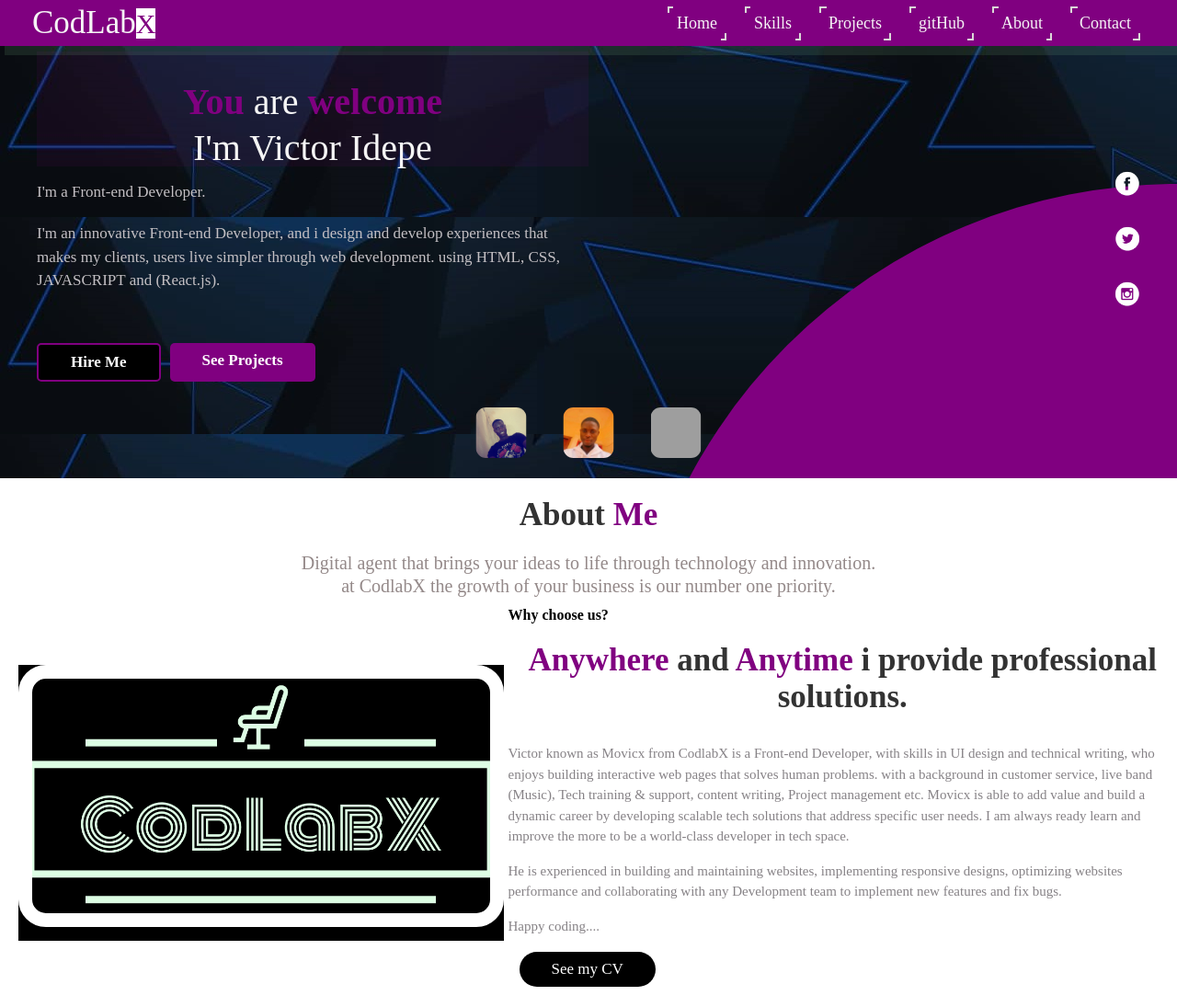
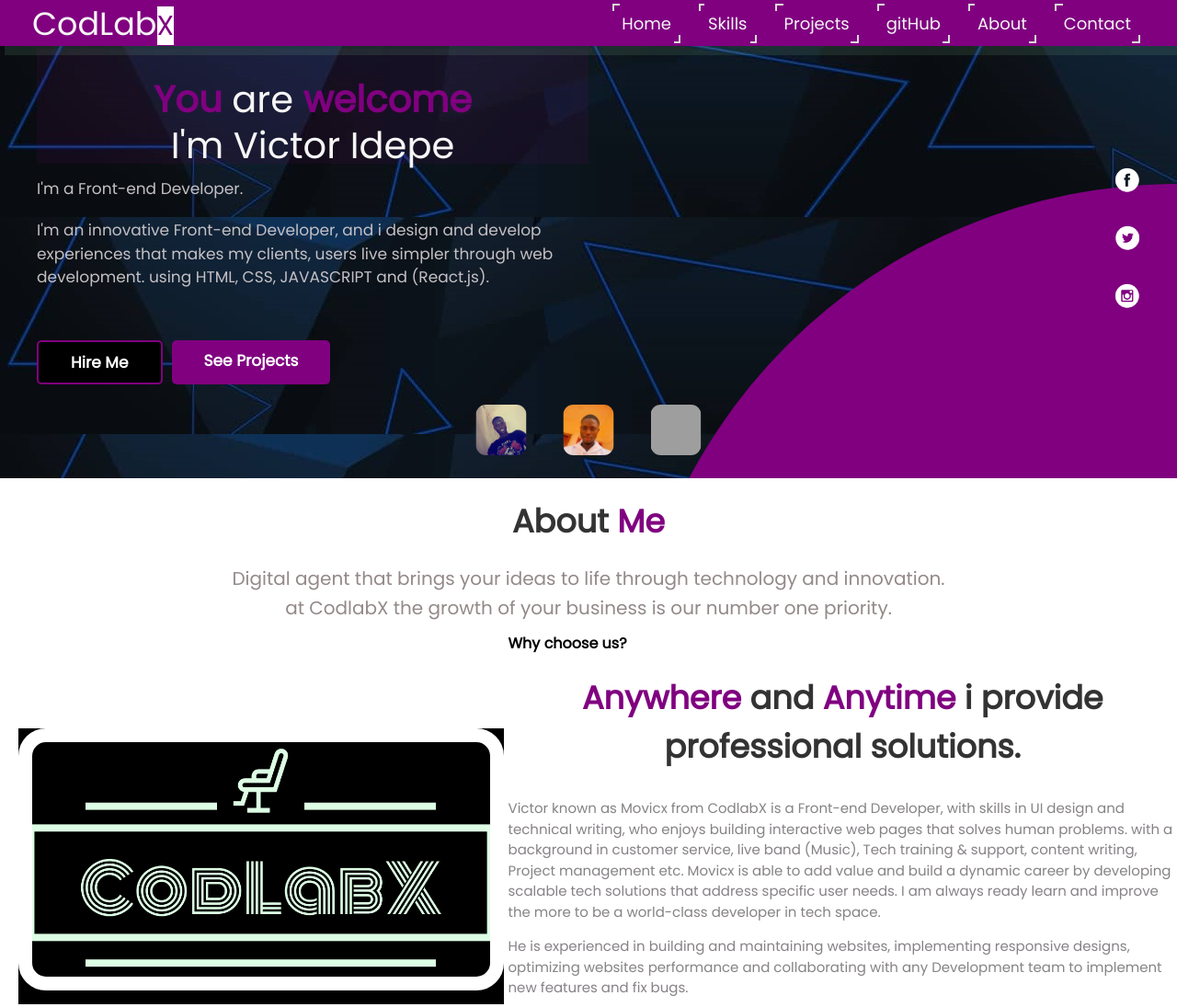
Before and after one commit to Movicks/myPortfolio.github.io, a plain HTML site: page index.html in a window 1280 px wide. Shown: the top 1095 px of the page at 92% size. Drawn offline with nearby package versions, Linux system fonts and the light colour scheme; grey boxes are pictures that could not be loaded.

Commit message:
Update style.css

```diff
--- a/style.css
+++ b/style.css
@@ -1,8 +1,9 @@
+@import url('https://fonts.googleapis.com/css2?family=Poppins:wght@200;300;400&display=swap');
 * {
     margin: 0;
     padding: 0;
     box-sizing: border-box;
-    font-family: 'Times New Roman', Times, serif;
+    font-family: 'Poppins', sans-serif;
     outline: none;
     border: none;
     text-decoration: none;
```
